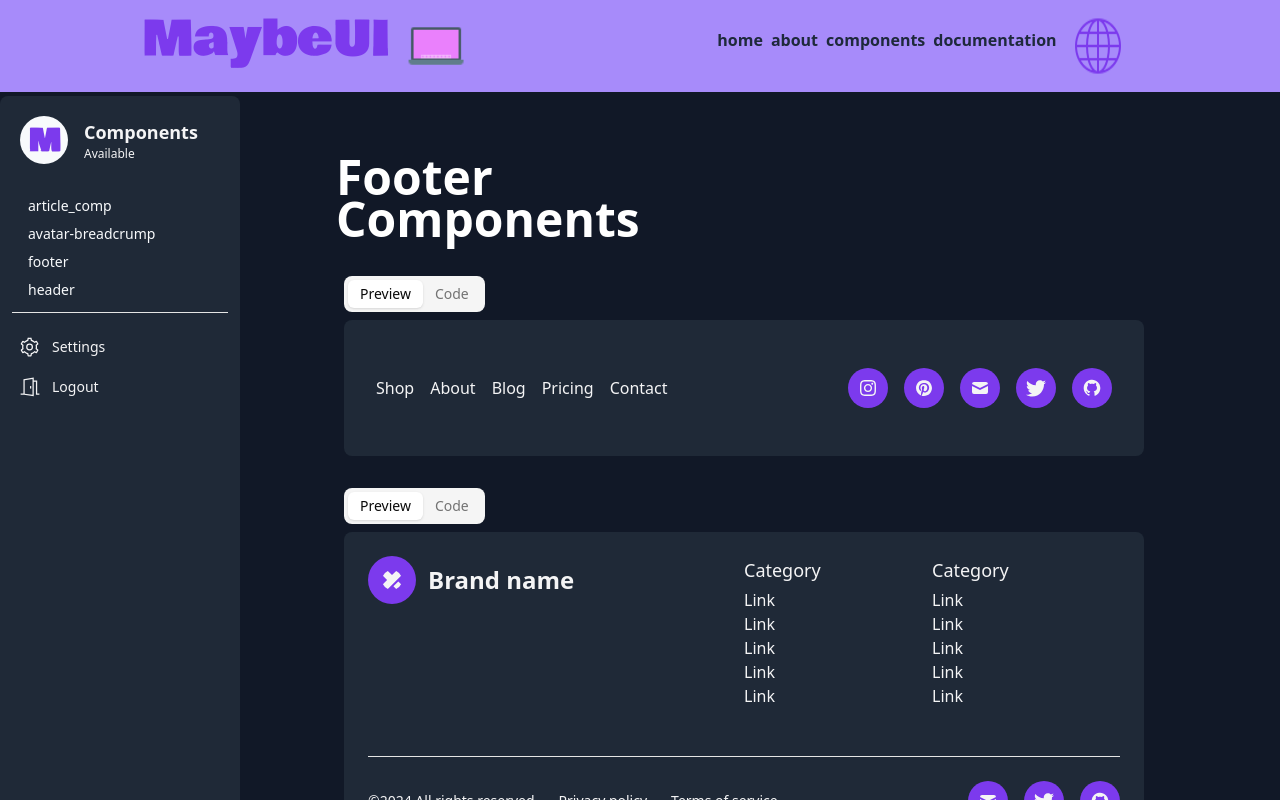
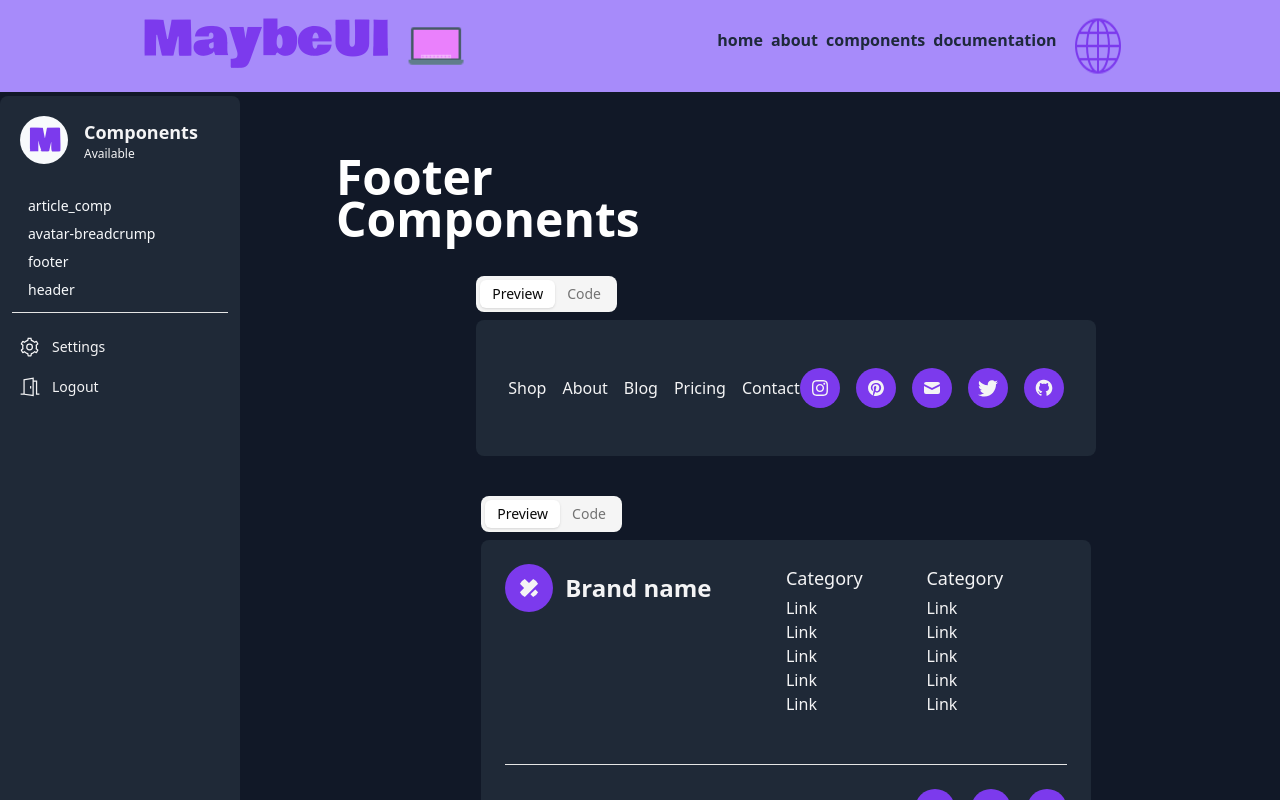
Before and after one commit to guitarbuju/MaybeUI, a Next.js app: page /pages/footer in a window 1280 px wide. Built offline with nearby package versions, Linux system fonts and the light colour scheme.

Commit message:
responsive more

```diff
--- a/src/app/pages/article_comp/page.tsx
+++ b/src/app/pages/article_comp/page.tsx
@@ -5,7 +5,7 @@ import MyTabs from "@/components/PageComponents/Tabs";
 const ArticleComp = () => {
   return (
     <div>
-      <div className=" flex flex-col text-5xl text-white font-bold leading-snug mb-4">
+      <div className=" flex flex-col items-center text-5xl text-white font-bold leading-snug mb-4">
         <span>Article</span> <span className="-mt-6">Components</span>
       </div>
 
--- a/src/app/pages/avatar-breadcrump/page.tsx
+++ b/src/app/pages/avatar-breadcrump/page.tsx
@@ -12,7 +12,7 @@ const avatarBreadcrump = () => {
       <span>Avatar</span> <span className="-mt-6">Breadcrumb</span>
     </div>
 
-    <div className=" flex flex-col gap-10 h-full w-full p-2">
+    <div className=" flex flex-col items-center gap-10 h-full w-full p-2">
 
         <MyTabs Preview={<Preview />} Code={<Code />} />
         <MyTabs Preview={<BreadPreview />} Code={<BreadCode />} />
--- a/src/app/pages/footer/page.tsx
+++ b/src/app/pages/footer/page.tsx
@@ -1,8 +1,8 @@
 import Code from "@/components/footer/footer1/Code";
 import Preview from "@/components/footer/footer1/Preview";
-import Code2 from "@/components/footer/footer2/Code";
-import Preview2 from "@/components/footer/footer2/Preview";
-import { Tabs, TabsContent, TabsList, TabsTrigger } from "@/components/ui/tabs";
+import FooterCode2 from "@/components/footer/footer2/Code";
+import FooterPreview2 from "@/components/footer/footer2/Preview";
+import MyTabs from "@/components/PageComponents/Tabs";
 
 const Footer = () => {
   return (
@@ -14,36 +14,14 @@ const Footer = () => {
         <span className="-mt-6">Components</span>
       </div>
 
-      <div className="flex flex-col items-center gap-8 h-full p-2">
-        <div>
-          <Tabs defaultValue="preview" className="w-[800px] ">
-            <TabsList>
-              <TabsTrigger value="preview">Preview</TabsTrigger>
-              <TabsTrigger value="code">Code</TabsTrigger>
-            </TabsList>
-            <TabsContent value="preview">
-              <Preview />
-            </TabsContent>
-            <TabsContent value="code">
-              <Code />
-            </TabsContent>
-          </Tabs>
-        </div>
-        <div>
-          <Tabs defaultValue="preview" className="w-[800px] ">
-            <TabsList>
-              <TabsTrigger value="preview">Preview</TabsTrigger>
-              <TabsTrigger value="code">Code</TabsTrigger>
-            </TabsList>
-            <TabsContent value="preview">
-              <Preview2 />
-            </TabsContent>
-            <TabsContent value="code">
-              <Code2 />
-            </TabsContent>
-          </Tabs>
-        </div>
-      </div>
+
+    <div className=" flex flex-col items-center gap-10 h-full sm:w-[400px] lg:w-[600px] xl:w-[900px] p-2">
+
+     <MyTabs Preview={<Preview />} Code={<Code />} />
+     <MyTabs Preview={<FooterPreview2 />} Code={<FooterCode2 />} />
+
+
+ </div>
     </div>
   );
 };
--- a/src/app/pages/header/page.tsx
+++ b/src/app/pages/header/page.tsx
@@ -12,7 +12,7 @@ const header = () => {
       <span>Header</span> <span className="-mt-6">Components</span>
     </div>
 
-    <div className=" flex flex-col gap-10 h-full sm:w-[400px] lg:w-[600px] xl:w-[900px] p-2">
+    <div className=" flex flex-col items-start gap-10 h-full sm:w-[400px] lg:w-[600px] xl:w-[900px] p-2">
 
         <MyTabs Preview={<HeaderPreview />} Code={<HeaderCode />} />
         <MyTabs Preview={<HeaderPreview2 />} Code={<HeaderCode2 />} />
--- a/src/components/PageComponents/Footer.tsx
+++ b/src/components/PageComponents/Footer.tsx
@@ -3,7 +3,7 @@ import React from 'react'
 
 const Footer= () => {
   return (
-    <footer className=" min-h-28 flex justify-center bg-gray-800 text-zinc-100 rounded-lg w-full mt-4">
+    <footer className=" min-h-28 flex justify-center bg-gray-800 text-zinc-100 rounded-lg  mt-4">
 
     <div className="container flex flex-col p-4 mx-auto md:p-8 lg:flex-row gap-2">
         <h1 className="font-bowlby text-5xl text-violet-600 text-center">MaybeUI</h1>
```
